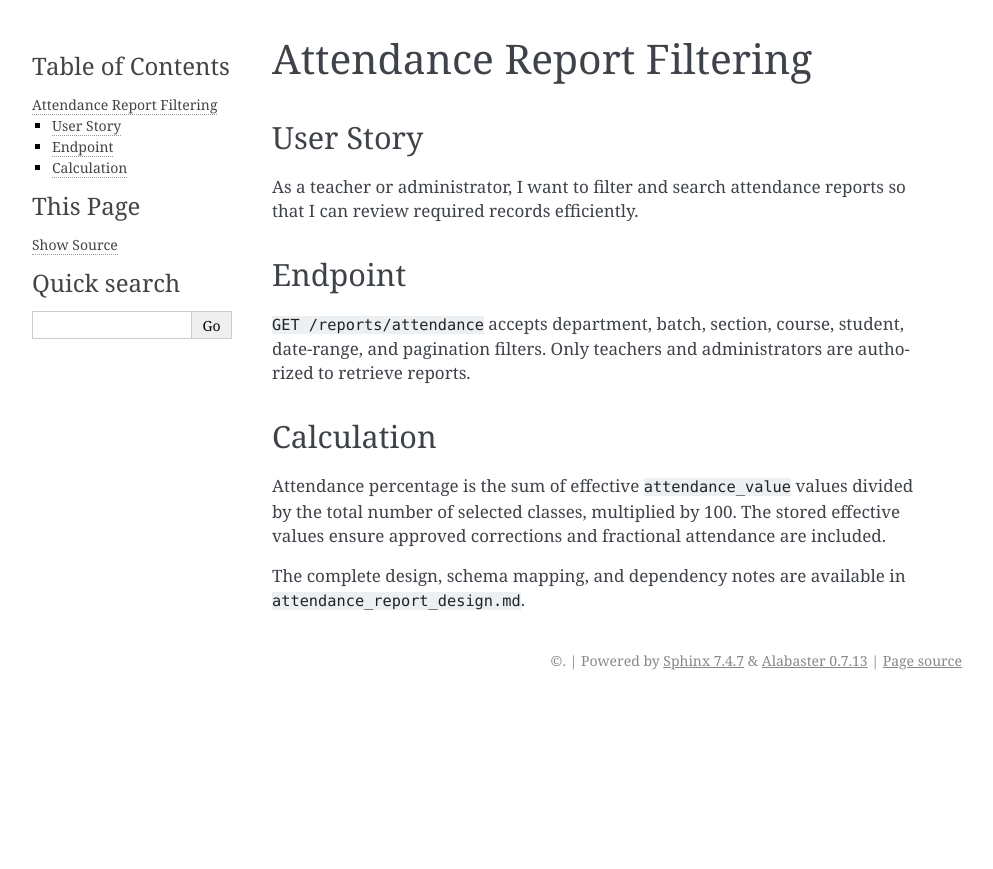
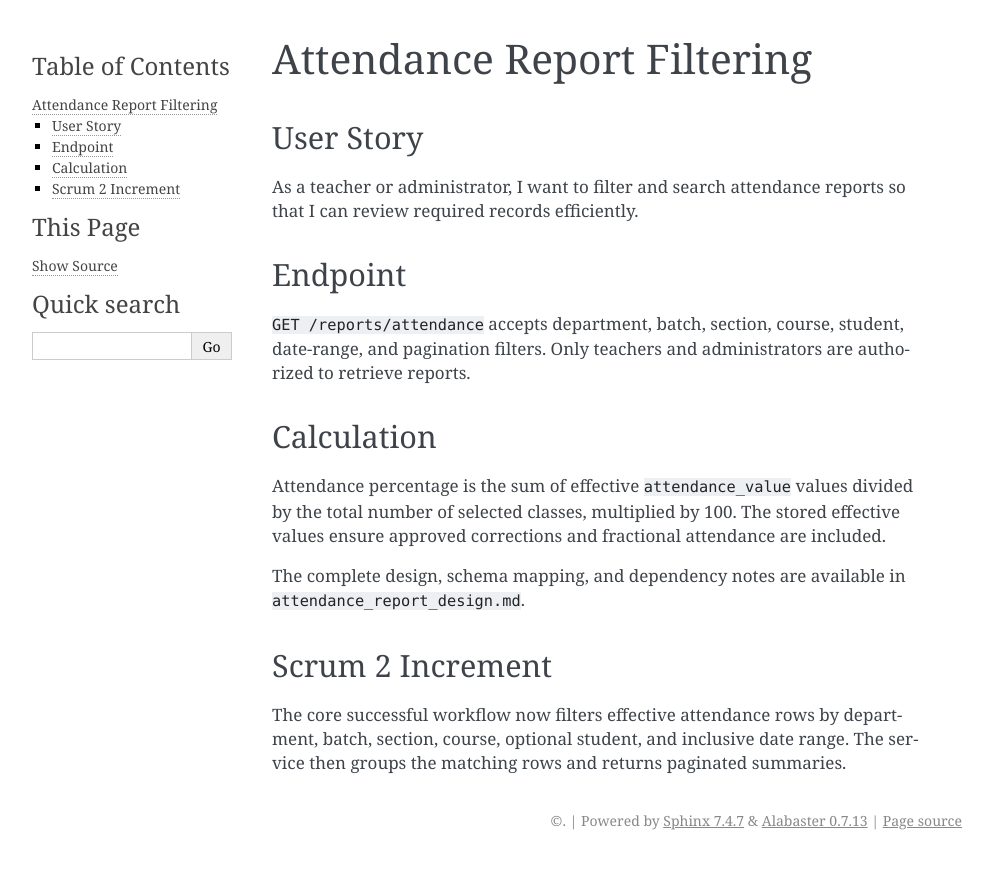
Before and after one commit to Shimul-Baidya/RFID-based-smart-attendance-system, a Sphinx documentation site: the page built from docs/attendance_report.rst, in a window 1280 px wide. Shown: the top 869 px of the page, without its empty margins (148-1141 px from the left). Built offline with Sphinx 7.4.7, drawn with Linux system fonts in a browser that asks for light colours.

Commit message:
docs: record Scrum 2 report workflow progress

```diff
--- a/docs/attendance_report.rst
+++ b/docs/attendance_report.rst
@@ -24,3 +24,10 @@ included.
 
 The complete design, schema mapping, and dependency notes are available in
 ``attendance_report_design.md``.
+
+Scrum 2 Increment
+-----------------
+
+The core successful workflow now filters effective attendance rows by
+department, batch, section, course, optional student, and inclusive date range.
+The service then groups the matching rows and returns paginated summaries.
```
Also changed, not shown: docs/attendance_report_design.md (+10 -2 lines).
